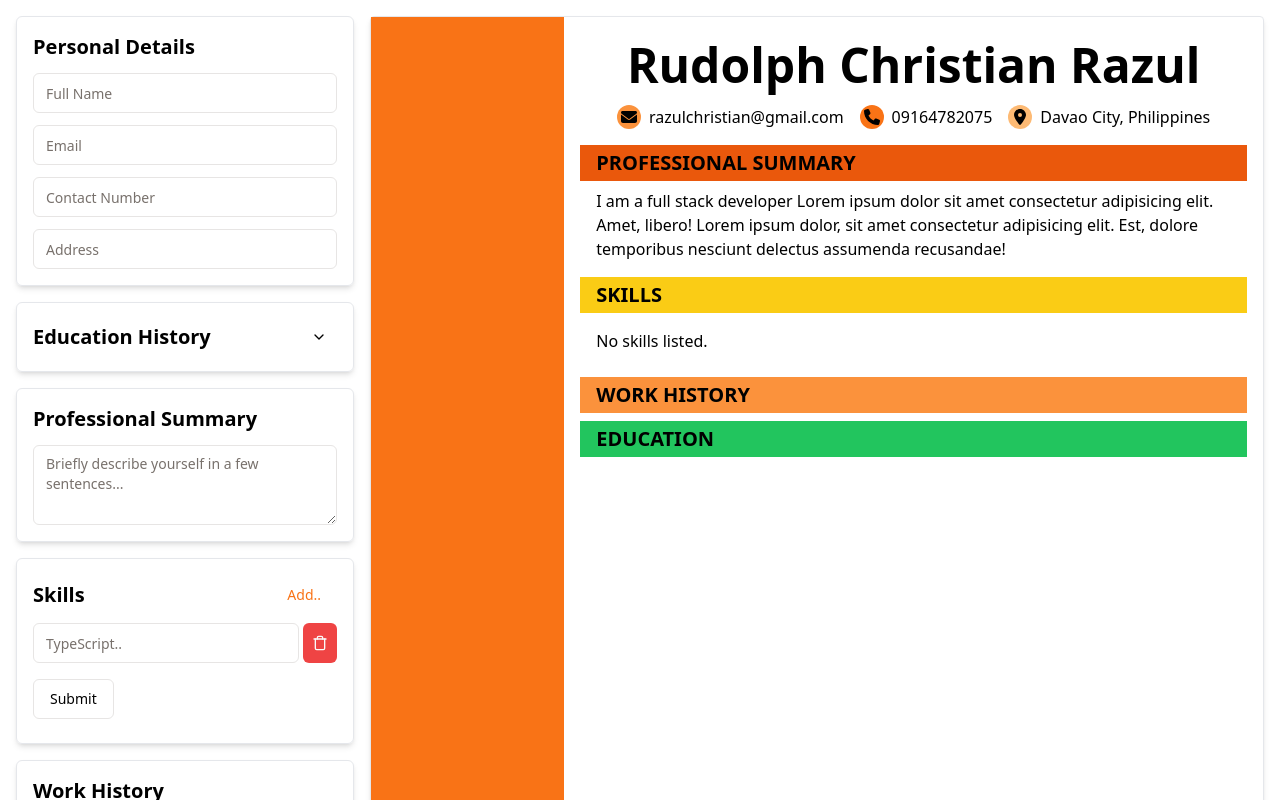
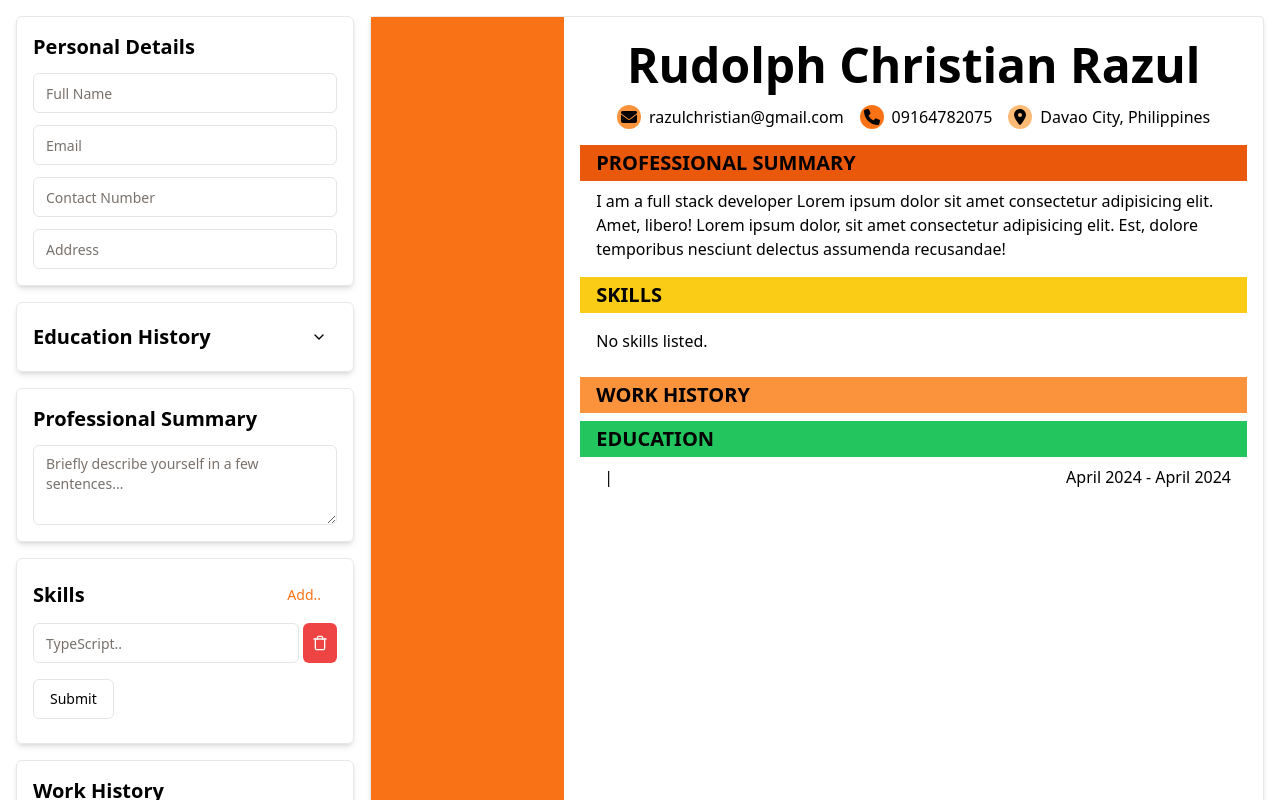
Before and after one commit to christianrazul/cv-architect, a React (Vite) app: page / in a window 1280 px wide. Shown: the top 800 px of the page. Built offline with nearby package versions, Linux system fonts and the light colour scheme.

Commit message:
Finish working on Education and EducationForm so that it accepts up to 5 achievements and displays them on the resume.

```diff
--- a/src/components/Education.tsx
+++ b/src/components/Education.tsx
@@ -8,6 +8,39 @@ const Education = ({ schools }: EducationProps) => {
   return (
     <div className="w-full">
       <h1 className=" bg-green-500 py-1 pl-4 text-xl font-bold">EDUCATION</h1>
+      {schools.school.length !== 0 ? (
+        <div className="flex w-full flex-col px-4">
+          {schools.school.map((school, index) => (
+            <div key={index} className="flex w-full flex-col">
+              <div className="flex justify-between pt-2">
+                <div className="flex gap-2">
+                  <h2 className="font-bold">{school.name}</h2>
+                  <h2>| {school.location}</h2>
+                </div>
+                <p>
+                  {school.startDate.toLocaleDateString("en-US", {
+                    month: "long",
+                    year: "numeric",
+                  })}
+                  {" - "}
+                  {school.endDate.toLocaleDateString("en-US", {
+                    month: "long",
+                    year: "numeric",
+                  })}
+                </p>
+              </div>
+              <p className="mb-1 font-bold text-primary">{school.degree}</p>
+              <ul>
+                {school.achievements.map((achievement, index) =>
+                  achievement ? <li key={index}>• {achievement}</li> : null,
+                )}
+              </ul>
+            </div>
+          ))}
+        </div>
+      ) : (
+        <p>No education history.</p>
+      )}
     </div>
   );
 };
--- a/src/components/EducationForm.tsx
+++ b/src/components/EducationForm.tsx
@@ -41,6 +41,7 @@ const EducationSchema = z.object({
         .min(1, "Degree is required"),
       startDate: z.date(),
       endDate: z.date(),
+      achievements: z.array(z.string()).min(1),
     })
     .array(),
 });
@@ -53,14 +54,15 @@ export const EducationDefaultValues = {
   degree: "",
   startDate: new Date(),
   endDate: new Date(),
+  achievements: ["", "", "", "", ""],
 };
-
 interface EducationFormProps {
   onEducation: (data: EducationFormData) => void;
 }
 
 const EducationForm = ({ onEducation }: EducationFormProps) => {
   const [isOpen, setIsOpen] = useState(false);
+  const [achievementCount, setAchievementCount] = useState(1);
 
   const form = useForm({
     resolver: zodResolver(EducationSchema),
@@ -263,6 +265,38 @@ const EducationForm = ({ onEducation }: EducationFormProps) => {
                       )}
                     />
                   </div>
+                  {Array.from({ length: achievementCount }, (_, arrayIndex) => (
+                    <FormField
+                      key={arrayIndex}
+                      control={control}
+                      name={`school.${index}.achievements.${arrayIndex}`}
+                      render={({ field }) => (
+                        <FormItem>
+                          {arrayIndex === 0 && (
+                            <div className="flex items-center justify-between">
+                              <FormLabel>Achievements</FormLabel>
+                              <Button
+                                type="button"
+                                variant={"link"}
+                                className="h-auto py-0"
+                                onClick={() =>
+                                  setAchievementCount((prev) => prev + 1)
+                                }
+                                disabled={achievementCount === 5 ? true : false}
+                              >
+                                Add..
+                              </Button>
+                            </div>
+                          )}
+
+                          <FormControl>
+                            <Input placeholder="Achievement" {...field} />
+                          </FormControl>
+                          <FormMessage />
+                        </FormItem>
+                      )}
+                    />
+                  ))}
                 </div>
               );
             })}
```
